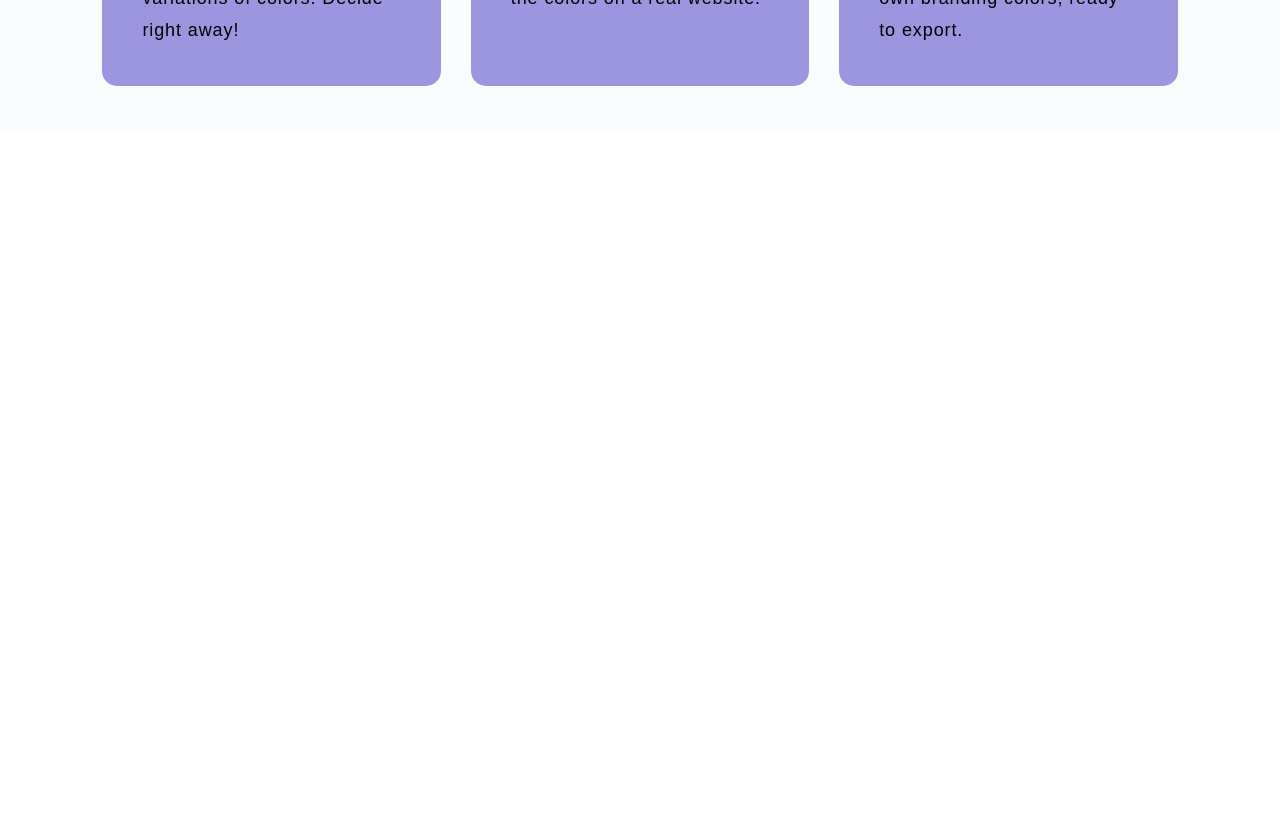
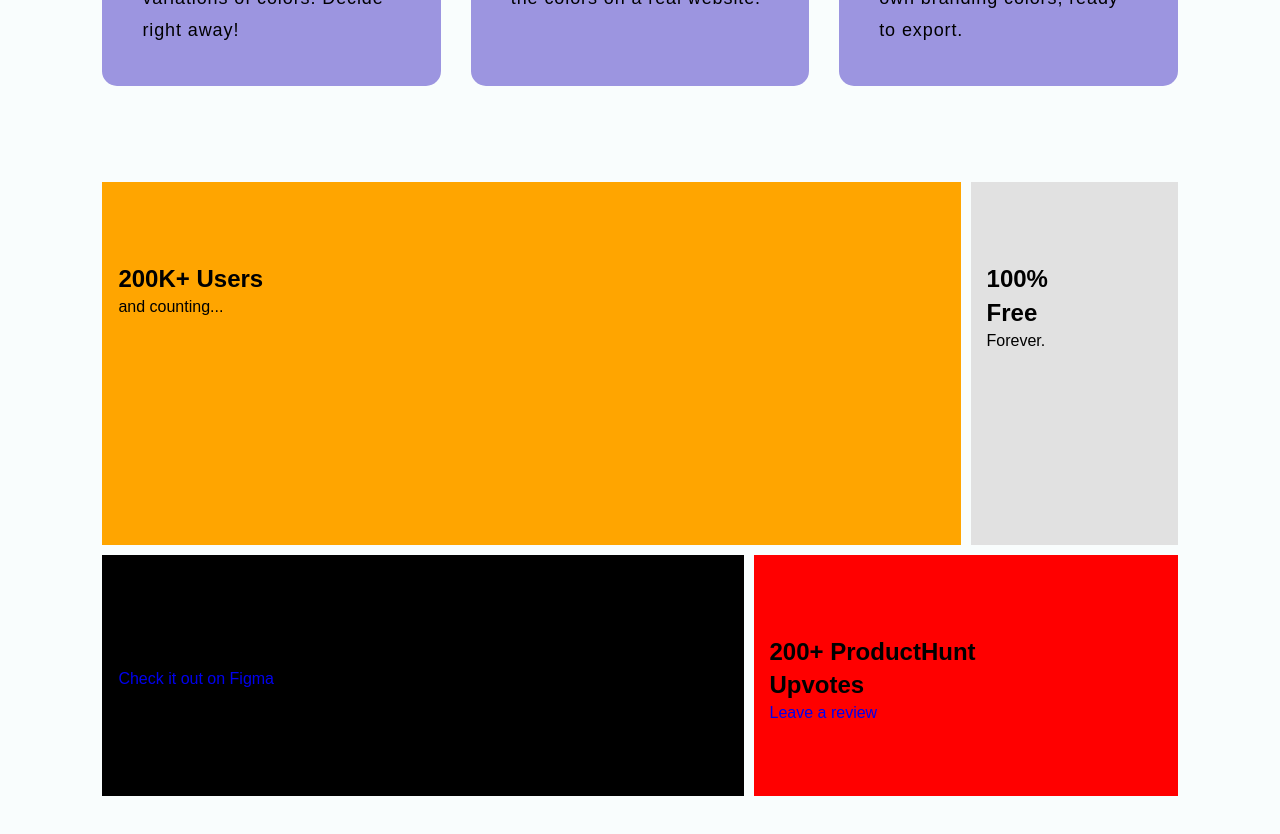
Before and after one commit to eduarf/visualize-colors, a React (Vite) app: page / in a window 1280 px wide. Shown: the part 1300-2134 px from the top of the page. Before the commit the page ends 1934 px from the top, so only its background shows below. Built offline with nearby package versions, Linux system fonts and the light colour scheme; a web font is replaced by a local one.

Commit message:
BentoComp markup

```diff
--- a/src/components/bento/BentoComp.jsx
+++ b/src/components/bento/BentoComp.jsx
@@ -1,11 +1,66 @@
-import styled from 'styled-components'
+import styled from "styled-components";
 
-const StyledBentoComp = styled.div``;
+const StyledBentoComp = styled.div`
+  padding: 6vh 8vw;
+  display: grid;
+  grid-gap: 1rem;
+  grid-template-columns: repeat(5, 1fr);
+  grid-template-rows: 60% 40%;
+  max-width: 1920px;
+  margin-bottom: 50rem;
+  height: 70rem;
+`;
+
+const StyledUsersCard = styled.div`
+  padding: 8rem 1.6rem;
+  background-color: orange;
+  grid-column: 1 / 5;
+  h2 {
+  }
+  span {
+  }
+`;
+const StyledFreeCard = styled.div`
+  padding: 8rem 1.6rem;
+  background-color: #e1e1e1;
+  grid-column: 5 / 6;
+`;
+
+const StyledProductHuntCard = styled.div`
+  grid-column: 4 / 6;
+  padding: 8rem 1.6rem;
+  background-color: red;
+`;
+
+const StyledPluginCard = styled.div`
+  grid-column: 1 / 4;
+  padding: 8rem 1.6rem;
+  background-color: black;
+`;
 
 export default function BentoComp() {
   return (
     <StyledBentoComp>
-      Bento
+      <StyledUsersCard>
+        <h2>200K+ Users</h2>
+        <span>and counting...</span>
+      </StyledUsersCard>
+      <StyledFreeCard>
+        <h2>
+          100%<br></br>Free
+        </h2>
+        <span>Forever.</span>
+      </StyledFreeCard>
+      <StyledPluginCard>
+        <h2>11K+ Plugin Users</h2>
+        <a href="#">Check it out on Figma</a>
+      </StyledPluginCard>
+      <StyledProductHuntCard>
+        <h2>
+          200+ ProductHunt <br /> Upvotes
+        </h2>
+        <a href="#">Leave a review</a>
+      </StyledProductHuntCard>
     </StyledBentoComp>
-  )
+  );
 }
--- a/src/components/why/WhyColorSelector.jsx
+++ b/src/components/why/WhyColorSelector.jsx
@@ -6,7 +6,6 @@ import { nanoid } from "nanoid";
 
 const StyledWhyColorSelector = styled.div`
       padding: 6vh 8vw;
-      margin-bottom: 50rem;
       @media only screen and (max-width: 1000px){
         padding: 8vh 15vw;
       }
--- a/src/pages/Home/Home.jsx
+++ b/src/pages/Home/Home.jsx
@@ -5,6 +5,7 @@ import ToolBar from "../../components/toolbar/ToolBar";
 import ExportComp from "../../components/export/ExportComp";
 import { useSelector } from "react-redux";
 import WhyColorSelector from "../../components/why/WhyColorSelector";
+import BentoComp from "../../components/bento/BentoComp";
 
 const StyledHome = styled.div`
 position: relative;
@@ -20,6 +21,7 @@ const Home = () => {
     <ToolBar />
     {isExportOpen ?  <ExportComp /> : null}
     <WhyColorSelector />
+    <BentoComp />
   </StyledHome>;
 };
 
```
